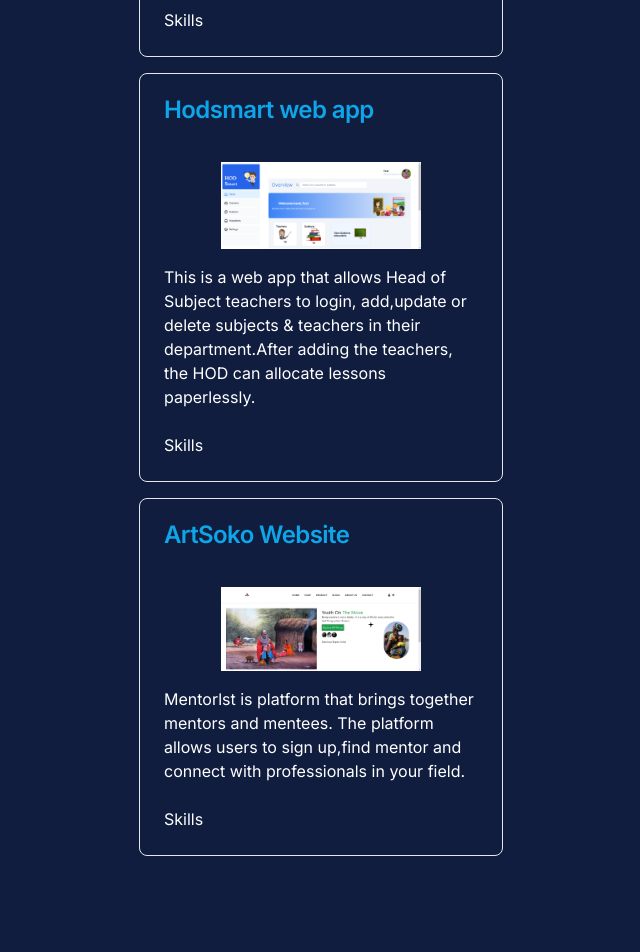
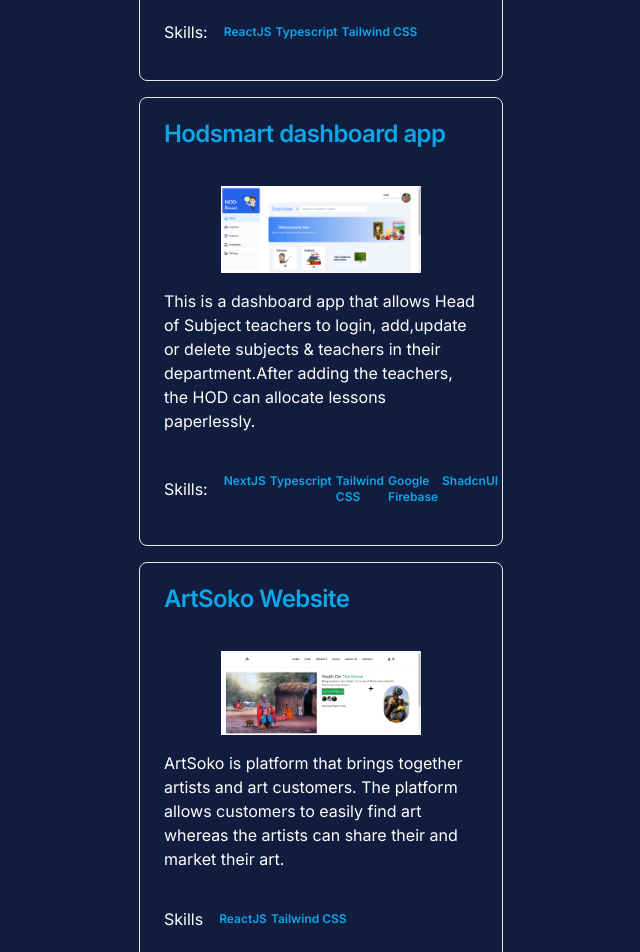
Before and after one commit to matthewkuria/myportifolio, a Next.js app: page / in a window 1280 px wide. Shown: the part 1720-2672 px from the top of the page, without its empty margins (329-969 px from the left). Before the commit the page ends 2576 px from the top, so only its background shows below. Built offline with nearby package versions, Linux system fonts and the light colour scheme.

Commit message:
Set the artsoko project card

```diff
--- a/app/page.tsx
+++ b/app/page.tsx
@@ -64,11 +64,12 @@ export default function Home() {
               </div>
             </CardFooter>
           </Card>
-          <Link href="#" className="my-5 font-bold underline underline-offset-2 hover:text-sky-500">View Full Resume</Link>
+      <Link href="#" className="my-5 font-bold underline underline-offset-2 hover:text-sky-500">View Full Resume</Link>
       </section>
       <section id="projects" className="">
         <p className="my-10 font-bold text-2xl">Projects</p>
-        <Card className="my-4">
+        <Link href="https://mentorlst.com/">
+           <Card className="mt-4 hover:border-r-8">
           <CardHeader>
             <CardTitle className="text-sky-500">Mentorlst platform</CardTitle>
           </CardHeader>
@@ -89,12 +90,19 @@ export default function Home() {
             </div>
           </CardContent>
           <CardFooter>
-            <p className="">Skills</p>
+            <p className="">Skills:</p>
+            <div className="flex gap-1 text-xs font-semibold text-sky-500 rounded-lg p-4">
+                <p>ReactJS</p>
+                <p>Typescript</p>
+                <p>Tailwind CSS</p>
+              </div>
           </CardFooter>
         </Card>
-        <Card className="mt-4">
+        </Link>
+      <Link href="https://hodsmart.vercel.app/">
+        <Card className="mt-4 hover:border-r-8">
           <CardHeader>
-            <CardTitle className="text-sky-500">Hodsmart web app</CardTitle>
+            <CardTitle className="text-sky-500">Hodsmart dashboard app</CardTitle>
           </CardHeader>
           <CardContent className="flex flex-col items-center justify-center">
             <div className="image-div p-4">
@@ -106,17 +114,26 @@ export default function Home() {
               />
             </div>
             <div className="content-div">
-              <p>This is a web app that allows Head of Subject teachers to login,
+              <p>This is a dashboard app that allows Head of Subject teachers to login,
                 add,update or delete subjects & teachers in their department.After adding the teachers,
                 the HOD can allocate lessons paperlessly.
               </p>
             </div>
           </CardContent>
           <CardFooter>
-            <p className="">Skills</p>
+            <p className="">Skills:</p>
+            <div className="flex gap-1 text-xs font-semibold text-sky-500 rounded-lg p-4">
+                <p>NextJS</p>
+                <p>Typescript</p>
+                <p>Tailwind CSS</p>
+                <p>Google Firebase</p>
+                <p>ShadcnUI</p>
+              </div>
           </CardFooter>
-        </Card>
-        <Card className="mt-4">
+          </Card>
+          </Link>
+        <Link href="https://artsoko.netlify.app/">
+          <Card className="mt-4 hover:border-r-8">
           <CardHeader>
             <CardTitle className="text-sky-500">ArtSoko Website</CardTitle>
           </CardHeader>
@@ -130,16 +147,21 @@ export default function Home() {
               />
             </div>
             <div className="content-div">
-              <p>Mentorlst is platform that brings together mentors and mentees.
-                The platform allows users to  sign up,find mentor and connect
-                with professionals in your field.
+              <p>ArtSoko is platform that brings together artists and art customers.
+                The platform allows customers to  easily find art whereas the artists can
+                share their and market their art.
               </p>
             </div>
           </CardContent>
           <CardFooter>
             <p className="">Skills</p>
+            <div className="flex gap-1 text-xs font-semibold text-sky-500 rounded-lg p-4">
+                <p>ReactJS</p>
+                <p>Tailwind CSS</p>
+              </div>
           </CardFooter>
         </Card>
+        </Link>
       </section>
 
 
--- a/app/ui/home/nav-links.tsx
+++ b/app/ui/home/nav-links.tsx
@@ -8,13 +8,12 @@ const links = [
   {name: 'About',href: '/about'},
   { name: 'Experience', href: '/#experience' },
   { name: 'Projects', href: '/#projects'},
-  {name: 'Contact', href: '/contact'}
 ];
 export default function NavLinks() {
     const pathname = usePathname();
     return (
         <>
-              {links.map((link) => {
+      {links.map((link) => {
         return (
           <Link
             key={link.name}
```
